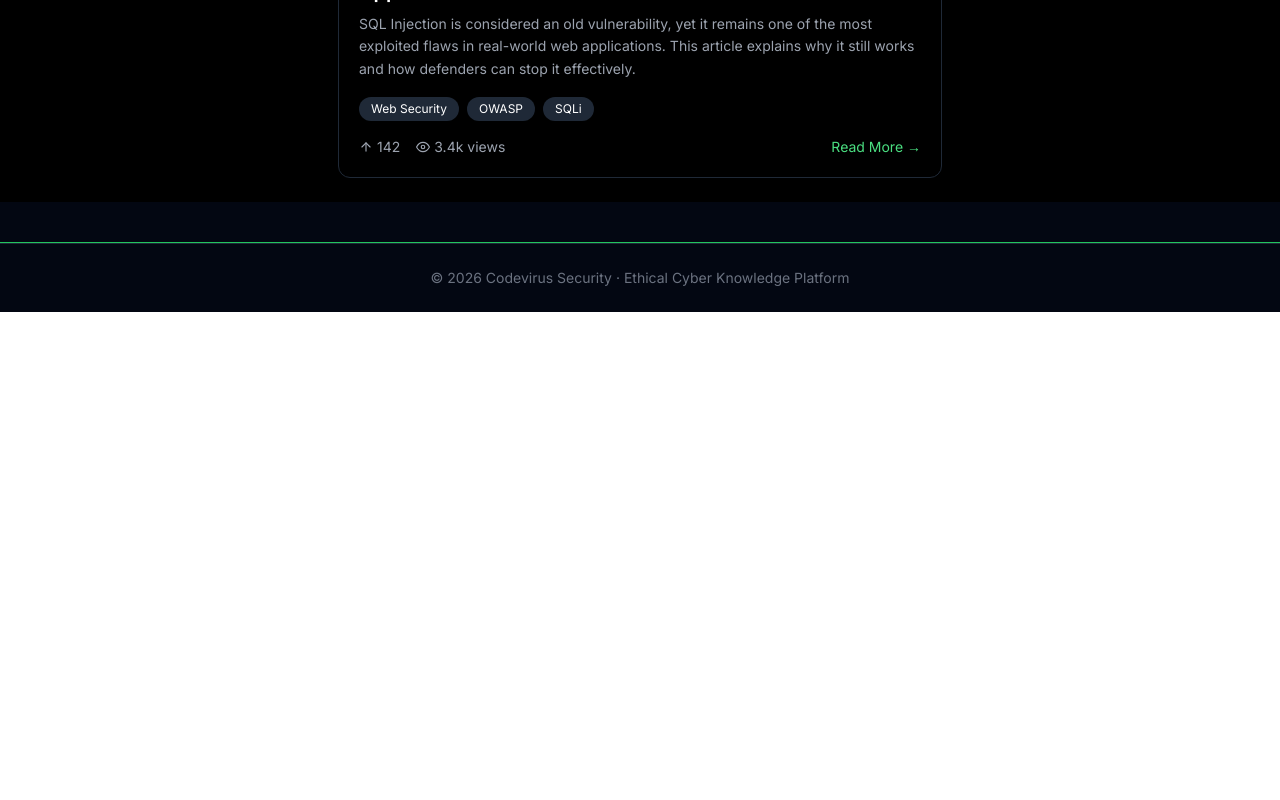
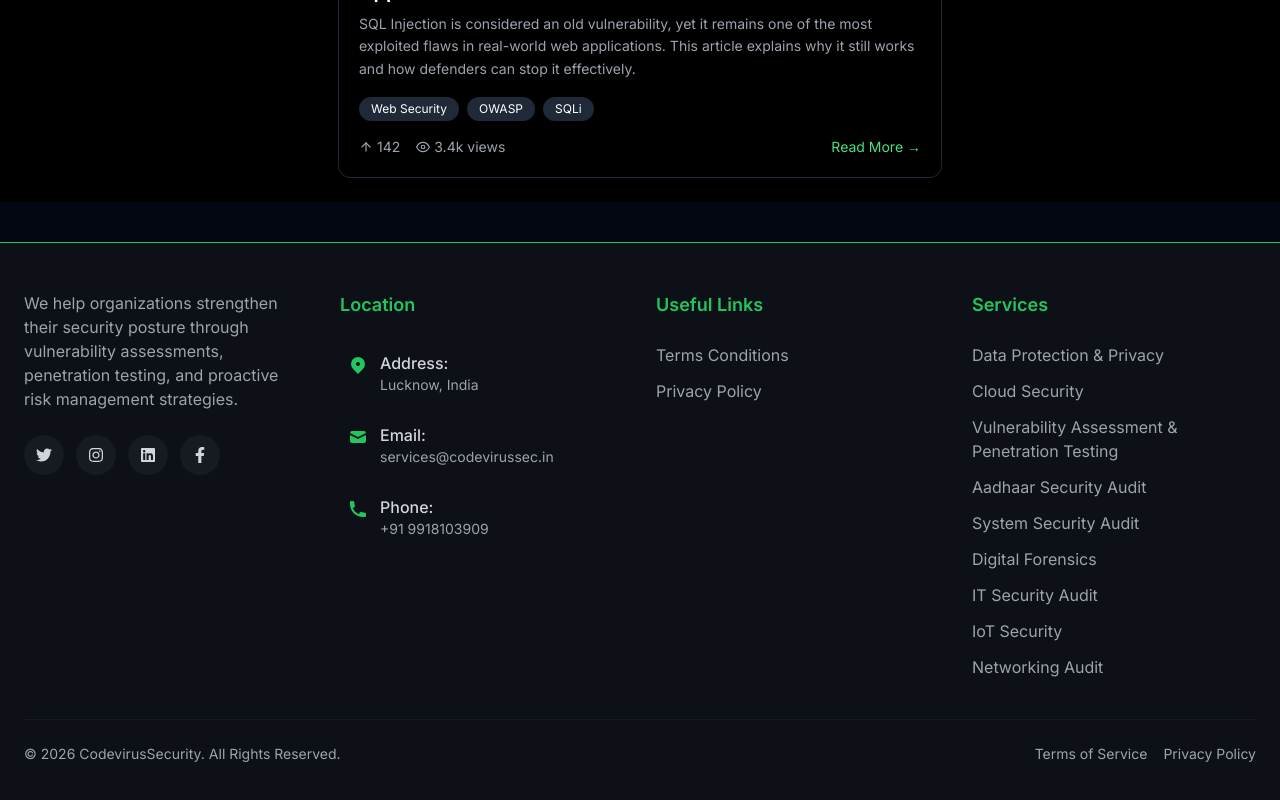
Before and after one commit to Anshika1820/CVS, a React (Vite) app: page / in a window 1280 px wide. Shown: the part 1466-2266 px from the top of the page. Before the commit the page ends 1778 px from the top, so only its background shows below. Built offline with nearby package versions, Linux system fonts and the light colour scheme.

Commit message:
Update Footer.jsx

```diff
--- a/src/components/Footer.jsx
+++ b/src/components/Footer.jsx
@@ -1,19 +1,159 @@
+import React, { useState } from 'react';
+import { Link } from 'react-router-dom';
+import { HiLocationMarker, HiMail, HiPhone } from 'react-icons/hi';
+import { FaTwitter, FaInstagram, FaLinkedin, FaFacebookF } from 'react-icons/fa';
+import TnC from '../components/TnC';
+import Privacy from '../components/Privacy';
+
 const Footer = () => {
+  const currentYear = new Date().getFullYear();
+  const [openTerms, setOpenTerms] = useState(false);
+  const [openPrivacy, setOpenPrivacy] = useState(false);
+
+  const footerLinks = {
+    useful: [
+      { name: 'Terms Conditions', href: '#', onClick: () => setOpenTerms(true) },
+      { name: 'Privacy Policy', href: '#', onClick: () => setOpenPrivacy(true) },
+    ],
+    services: [
+      { name: 'Data Protection & Privacy', href: '/services/12' },
+      { name: 'Cloud Security', href: '/services/11' },
+      { name: 'Vulnerability Assessment & Penetration Testing', href: '/services/12' },
+      { name: 'Aadhaar Security Audit', href: '/services/13' },
+      { name: 'System Security Audit', href: '/services/16' },
+      { name: 'Digital Forensics', href: '/services/17' },
+      { name: 'IT Security Audit', href: '/services/19' },
+      { name: 'IoT Security', href: '/services/18' },
+      { name: 'Networking Audit', href: '/services/21' },
+    ],
+  };
+
   return (
-    <footer
-      className="
-        border-t
-        border-gray-800
-        text-center
-        py-4
-        sm:py-6
-        text-xs
-        sm:text-sm
-        text-gray-500
-        px-3
-      "
-    >
-      © 2026 Codevirus Security · Ethical Cyber Knowledge Platform
+    <footer className="bg-[#0d1117] text-gray-300">
+      <div className="container-custom py-12 px-4 md:px-6">
+        <div className="grid grid-cols-1 sm:grid-cols-2 lg:grid-cols-4 gap-8">
+
+          {/* Company Info */}
+          <div className="flex flex-col items-start">
+            <p className="text-gray-400 mb-4 sm:mb-6 text-sm sm:text-base leading-relaxed">
+              We help organizations strengthen their security posture through vulnerability assessments, penetration testing, and proactive risk management strategies.
+            </p>
+            <div className="flex space-x-3">
+              <a href="https://x.com/codevirussec" target="_blank" rel="noopener noreferrer" className="w-10 h-10 bg-[#161b22] rounded-full flex items-center justify-center hover:bg-green-500 transition duration-300">
+                <FaTwitter className="text-gray-300 hover:text-white" />
+              </a>
+              <a href="https://www.instagram.com/codevirussec" target="_blank" rel="noopener noreferrer" className="w-10 h-10 bg-[#161b22] rounded-full flex items-center justify-center hover:bg-green-500 transition duration-300">
+                <FaInstagram className="text-gray-300 hover:text-white" />
+              </a>
+              <a href="https://www.linkedin.com/company/codevirussecurity/" target="_blank" rel="noopener noreferrer" className="w-10 h-10 bg-[#161b22] rounded-full flex items-center justify-center hover:bg-green-500 transition duration-300">
+                <FaLinkedin className="text-gray-300 hover:text-white" />
+              </a>
+              <a href="https://www.facebook.com/codevirussec9" target="_blank" rel="noopener noreferrer" className="w-10 h-10 bg-[#161b22] rounded-full flex items-center justify-center hover:bg-green-500 transition duration-300">
+                <FaFacebookF className="text-gray-300 hover:text-white" />
+              </a>
+            </div>
+          </div>
+
+          {/* Location */}
+          <div>
+            <h3 className="text-lg font-semibold mb-4 sm:mb-6 text-green-500">Location</h3>
+            <div className="space-y-3">
+              <a href="https://www.google.com/maps/search/?api=1&query=Lucknow,India" target="_blank" rel="noopener noreferrer" className="flex items-start space-x-3 hover:bg-[#161b22] p-2 rounded-lg transition">
+                <HiLocationMarker className="w-5 h-5 text-green-500 mt-1 flex-shrink-0" />
+                <div>
+                  <p className="font-medium text-gray-300">Address:</p>
+                  <p className="text-gray-400 text-sm">Lucknow, India</p>
+                </div>
+              </a>
+              <a href="mailto:services@codevirussec.in" className="flex items-start space-x-3 hover:bg-[#161b22] p-2 rounded-lg transition">
+                <HiMail className="w-5 h-5 text-green-500 mt-1 flex-shrink-0" />
+                <div>
+                  <p className="font-medium text-gray-300">Email:</p>
+                  <p className="text-gray-400 text-sm">services@codevirussec.in</p>
+                </div>
+              </a>
+              <a href="tel:+919918103909" className="flex items-start space-x-3 hover:bg-[#161b22] p-2 rounded-lg transition">
+                <HiPhone className="w-5 h-5 text-green-500 mt-1 flex-shrink-0" />
+                <div>
+                  <p className="font-medium text-gray-300">Phone:</p>
+                  <p className="text-gray-400 text-sm">+91 9918103909</p>
+                </div>
+              </a>
+            </div>
+          </div>
+
+          {/* Useful Links */}
+          <div>
+            <h3 className="text-lg font-semibold mb-4 sm:mb-6 text-green-500">Useful Links</h3>
+            <ul className="space-y-2 sm:space-y-3">
+              {footerLinks.useful.map((link) => (
+                <li key={link.name}>
+                  {link.onClick ? (
+                    <a
+                      href={link.href}
+                      onClick={(e) => { e.preventDefault(); link.onClick(); }}
+                      className="text-gray-400 hover:text-green-500 transition-colors duration-300 cursor-pointer text-sm sm:text-base"
+                    >
+                      {link.name}
+                    </a>
+                  ) : (
+                    <Link
+                      to={link.href}
+                      className="text-gray-400 hover:text-green-500 transition-colors duration-300 text-sm sm:text-base"
+                    >
+                      {link.name}
+                    </Link>
+                  )}
+                </li>
+              ))}
+            </ul>
+          </div>
+
+          {/* Services */}
+          <div>
+            <h3 className="text-lg font-semibold mb-4 sm:mb-6 text-green-500">Services</h3>
+            <ul className="space-y-2 sm:space-y-3">
+              {footerLinks.services.map((link) => (
+                <li key={link.name}>
+                  <Link
+                    to={link.href}
+                    className="text-gray-400 hover:text-green-500 transition-colors duration-300 text-sm sm:text-base"
+                  >
+                    {link.name}
+                  </Link>
+                </li>
+              ))}
+            </ul>
+          </div>
+
+        </div>
+
+        {/* Bottom Bar */}
+        <div className="border-t border-[#161b22] mt-10 pt-6">
+          <div className="flex flex-col sm:flex-row justify-between items-center text-sm text-gray-400">
+            <p>© {currentYear} CodevirusSecurity. All Rights Reserved.</p>
+            <div className="flex space-x-4 mt-2 sm:mt-0">
+              <a
+                href="#"
+                onClick={(e) => { e.preventDefault(); setOpenTerms(true); }}
+                className="hover:text-green-500 transition duration-300 cursor-pointer"
+              >
+                Terms of Service
+              </a>
+              <a
+                href="#"
+                onClick={(e) => { e.preventDefault(); setOpenPrivacy(true); }}
+                className="hover:text-green-500 transition duration-300 cursor-pointer"
+              >
+                Privacy Policy
+              </a>
+            </div>
+          </div>
+        </div>
+      </div>
+
+      <TnC open={openTerms} onClose={() => setOpenTerms(false)} />
+      <Privacy open={openPrivacy} onClose={() => setOpenPrivacy(false)} />
     </footer>
   );
 };
```
